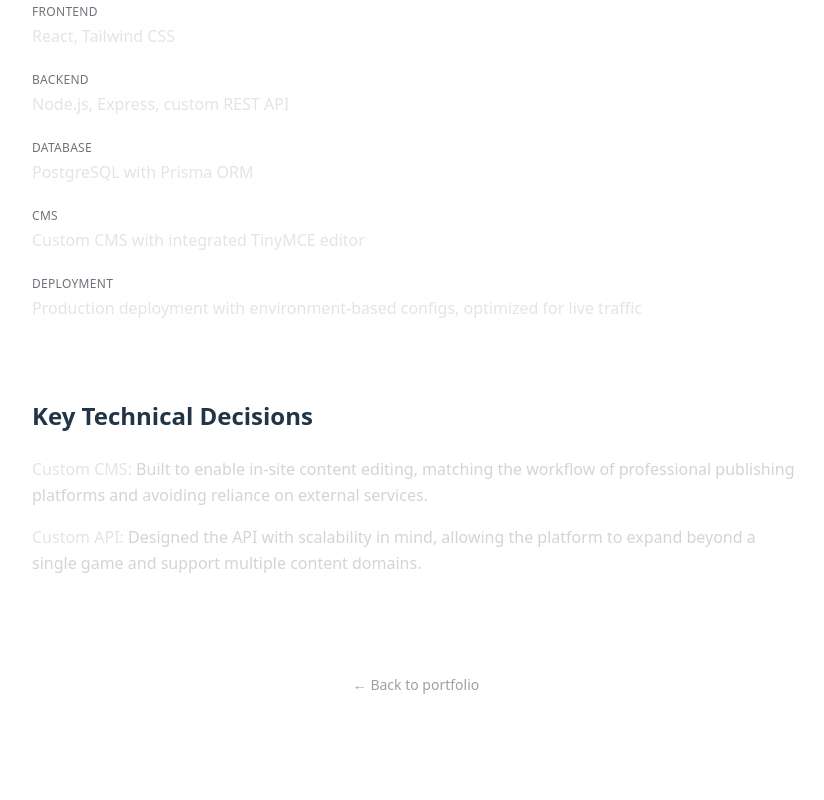
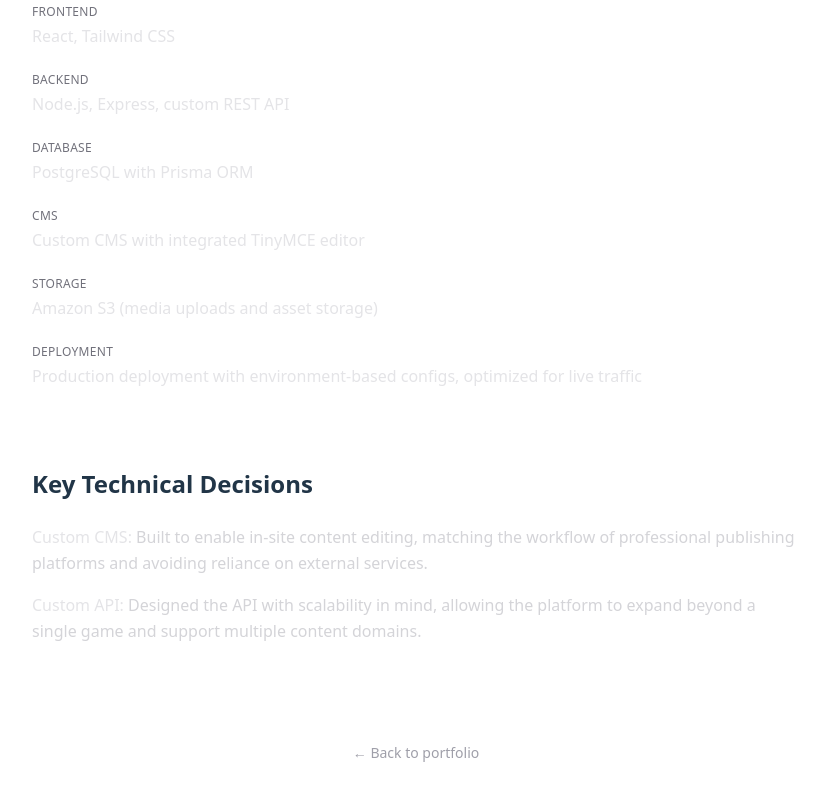
Before and after one commit to GhidBase/personal-website, a React (Vite) app: page /ldg in a window 1280 px wide. Shown: the part 924-1724 px from the top of the page, without its empty margins (224-1048 px from the left). Before the commit the page ends 1660 px from the top, so only its background shows below. Built offline with nearby package versions, Linux system fonts and the light colour scheme.

Commit message:
Add S3 to my LDG section

```diff
--- a/src/components/ProjectPage.jsx
+++ b/src/components/ProjectPage.jsx
@@ -102,6 +102,15 @@ export default function ProjectPage({ title }) {
 
                     <li>
                         <p className="text-xs uppercase tracking-wide text-zinc-500 mb-1">
+                            Storage
+                        </p>
+                        <p className="text-zinc-200">
+                            Amazon S3 (media uploads and asset storage)
+                        </p>
+                    </li>
+
+                    <li>
+                        <p className="text-xs uppercase tracking-wide text-zinc-500 mb-1">
                             Deployment
                         </p>
                         <p className="text-zinc-200">
```
